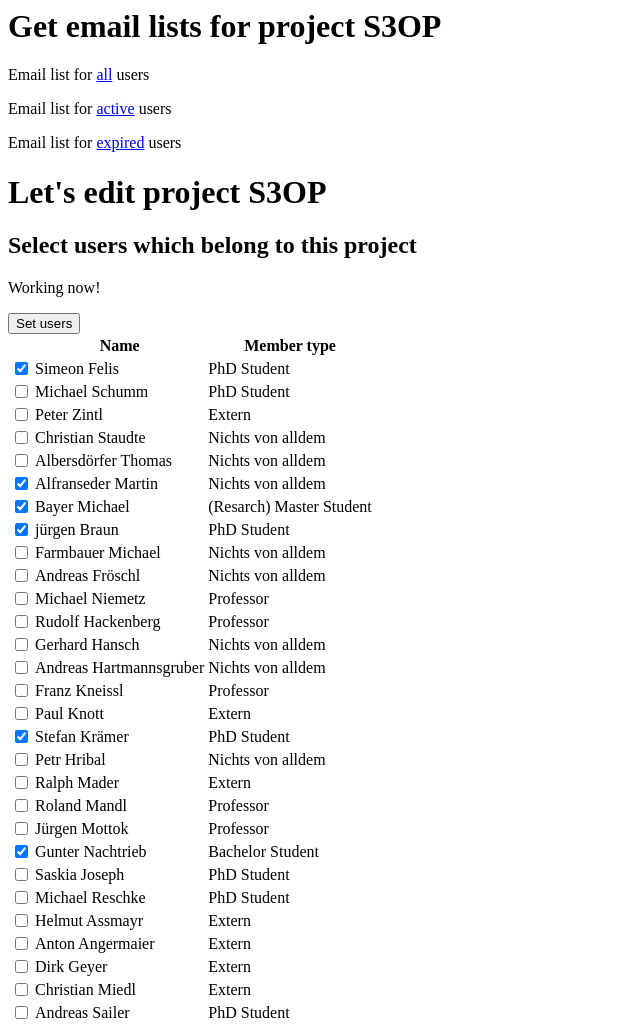
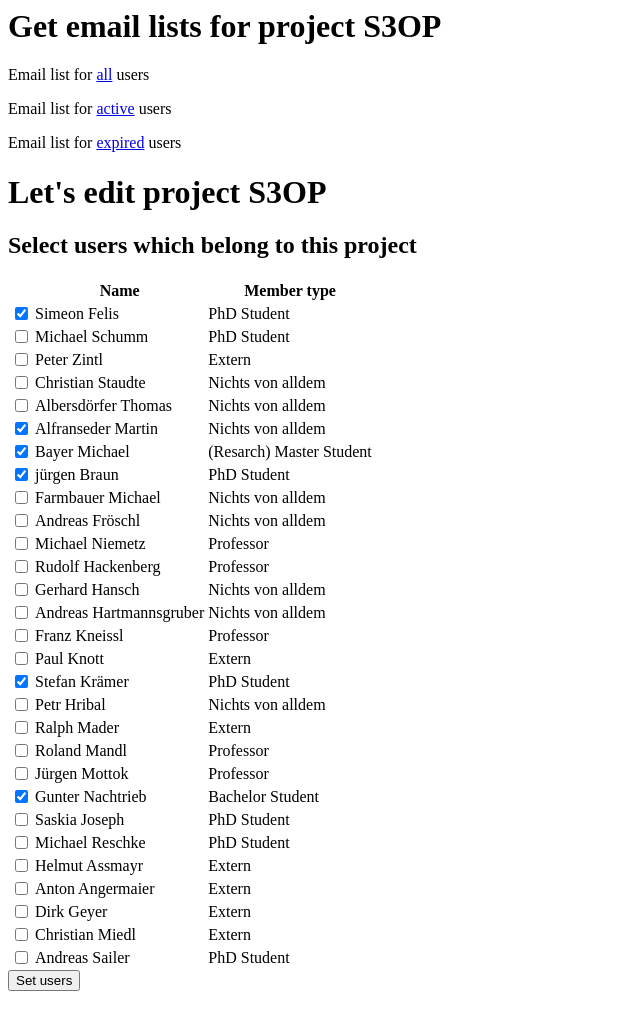
Before and after one commit to simeonfelis/apache_admin, a Django app: page /projectmod/1 in a window 1280 px wide. Shown: the top 1024 px of the page, without its empty margins (0-640 px from the left). After the commit the page ends 991 px from the top, so only its background shows below. Run offline with Django 3.2, Linux system fonts and the light colour scheme; data comes from the database, SQL or seed files in the repository; parts of the project's set-up code (start-up, migrations or seed data) failed here and were passed over.

Commit message:
Finished the last commit (bugfix)

```diff
--- a/templates/usermod.html
+++ b/templates/usermod.html
@@ -23,8 +23,6 @@
 
         <h2>Select users which belong to this project</h2>
 
-        <p>Working now!</p>
-
         <form action="{% url home %}projectmod/{{ project.pk }}" method="post">
         {% csrf_token %}
         <table>
@@ -42,17 +40,13 @@
                             value="{{ user.user.pk }}" />
                     <label for="set_user_{{ forloop.counter }}"></label>
                 </td>
-                <td>
-                {{ user.user }}
-                </td>
-                <td>
-                {{ user.user.get_member_type_display }}
-                </td>
+                <td> {{ user.user }} </td>
+                <td> {{ user.user.get_member_type_display }} </td>
             </tr>
             {% endif %}{# user.user.is_expired #}
             {% endfor %}
-            <input type="submit" value="Set users" />
         </table>
+        <input type="submit" value="Set users" />
         </form>
 
         {% else %}
```
